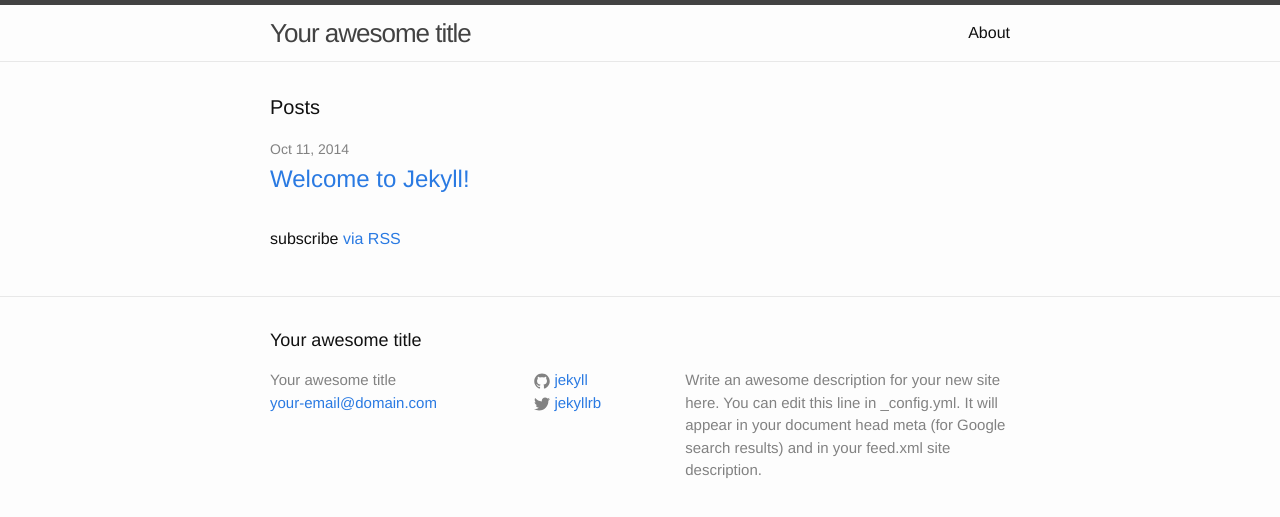
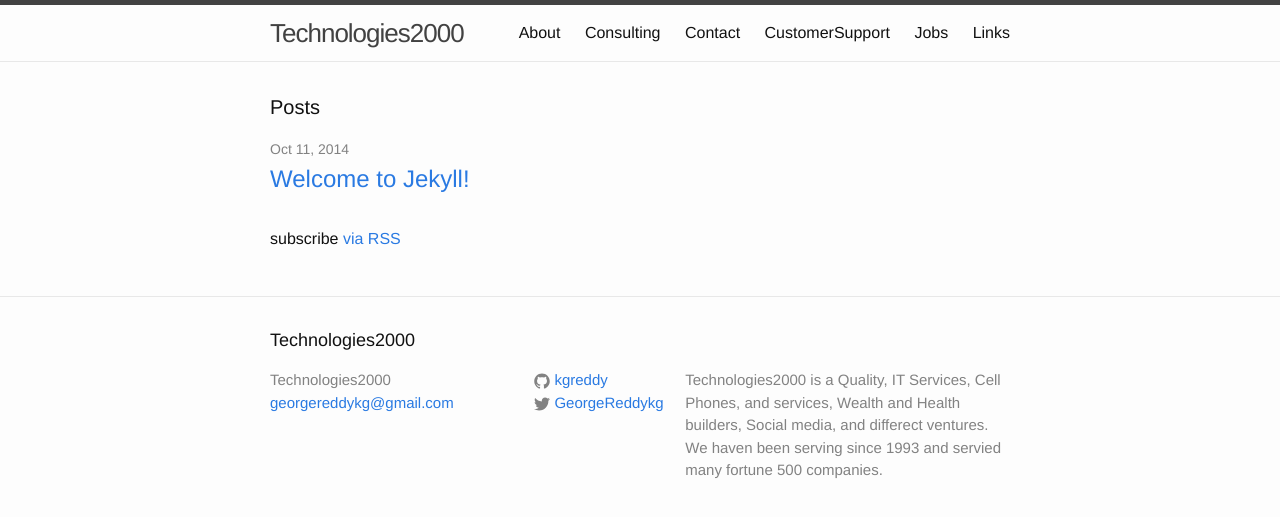
Before and after one commit to KGReddy/technologies2000, a Jekyll site: the page built from index.html, in a window 1280 px wide. Shown: the top 517 px of the page. Built offline with Jekyll 4.4.1, drawn with Linux system fonts in a browser that asks for light colours.

Commit message:
upadte 10132013

```diff
--- a/_config.yml
+++ b/_config.yml
@@ -1,14 +1,12 @@
 # Site settings
-title: Your awesome title
-email: your-email@domain.com
-description: > # this means to ignore newlines until "baseurl:"
-  Write an awesome description for your new site here. You can edit this
-  line in _config.yml. It will appear in your document head meta (for
-  Google search results) and in your feed.xml site description.
+title: Technologies2000
+email: georgereddykg@gmail.com
+description: Technologies2000 is a Quality, IT Services, Cell Phones, and services, Wealth and Health builders, Social
+             media, and differect ventures. We haven been serving since 1993 and servied many fortune 500 companies.
 baseurl: "" # the subpath of your site, e.g. /blog/
-url: "http://yourdomain.com" # the base hostname & protocol for your site
-twitter_username: jekyllrb
-github_username:  jekyll
+url: "" # the base hostname & protocol for your site
+twitter_username: GeorgeReddykg
+github_username:  kgreddy
 
 # Build settings
 markdown: kramdown
```
Also changed, not shown: consult.md (added, +11 -0 lines), contact.md (added, +11 -0 lines), csupport.md (added, +11 -0 lines), jobs.md (added, +11 -0 lines), links.md (added, +11 -0 lines).
